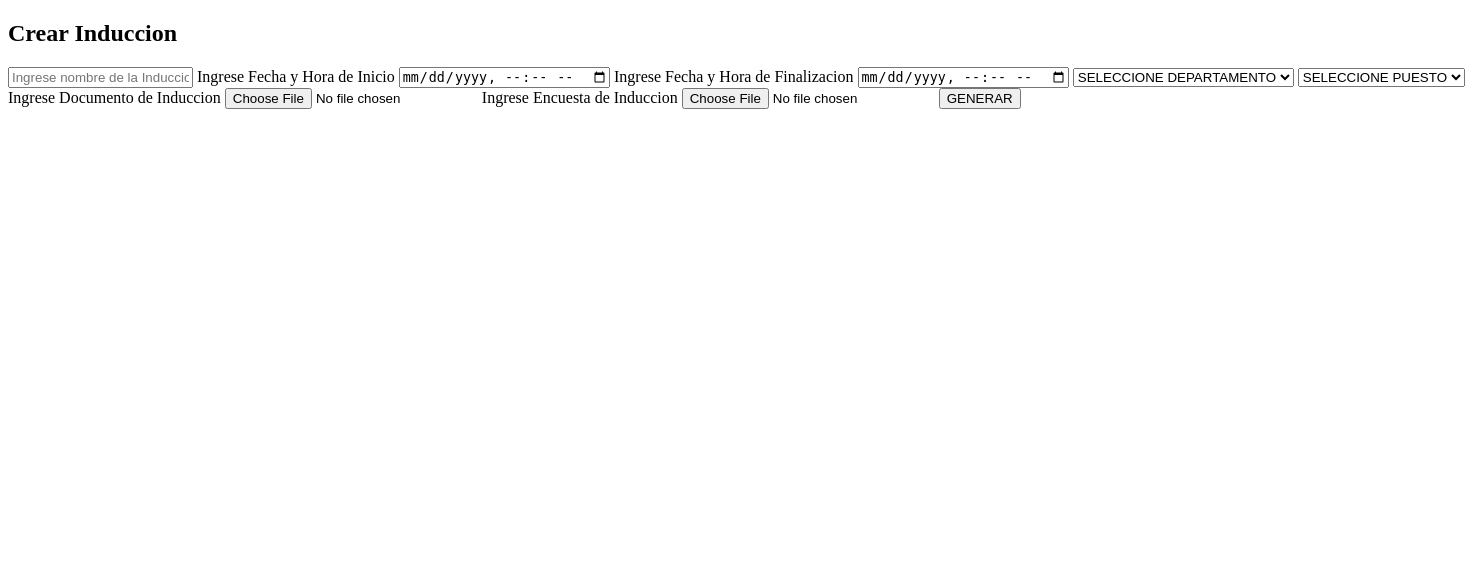
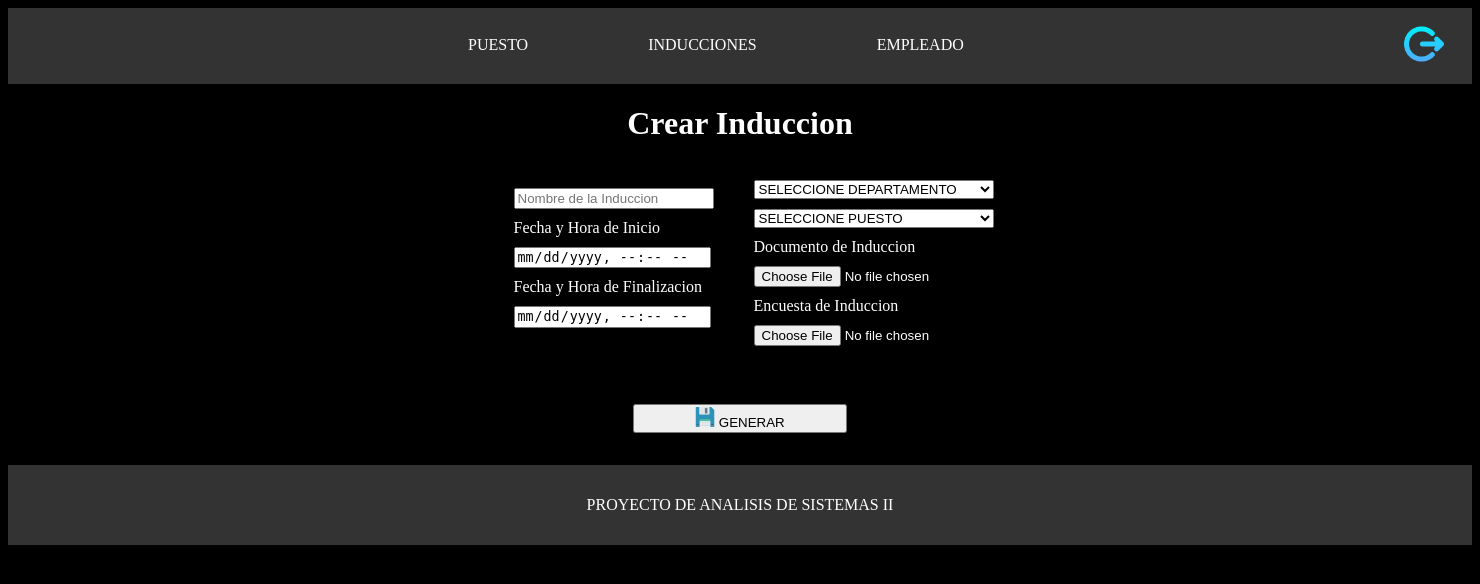
Before and after one commit to HugoFlores331/InduccionAnalisisSOII, a PHP site: page /Vista/administrador/mi-1.html in a window 1480 px wide. Shown: the top 584 px of the page. Run offline with PHP 8.4, Linux system fonts and the light colour scheme.

Commit message:
diseno/mejoras

```diff
--- a/Vista/administrador/css/me-1.css
+++ b/Vista/administrador/css/me-1.css
@@ -1,5 +1,6 @@
 body{
     background-color: black;
+    color: white;
 }
 
 .titulo{
--- /dev/null
+++ b/Vista/administrador/css/mi-1.css
@@ -0,0 +1,56 @@
+body{
+    color: white;
+    background-color: black;
+}
+
+h1{
+    text-align: center;
+}
+
+.c1{
+    display: flex;
+    justify-content: center;
+}
+
+.l1{
+    margin-top:1.5rem ;
+}
+
+.l1 li,
+.l2 li{
+    margin-bottom: 10px;
+}
+
+.l1 input,
+.l1 label{
+    width: 12rem;
+    text-align:left;
+    display: flex;
+}
+
+.l2 select{
+    width: 15rem;
+    text-align: left;
+}
+
+.l2 label{
+    text-align: center;
+    display: flex;
+    width:12rem;
+}
+
+.btn{
+    text-align: center;
+    margin-top: 2rem;
+    margin-bottom: 2rem;
+}
+
+button{
+    transition: 0.1s;
+}
+
+button:hover{
+    color: white;
+    background-color: forestgreen;
+    transform: scale(1.2);
+}
--- a/Vista/administrador/mi-1.html
+++ b/Vista/administrador/mi-1.html
@@ -3,45 +3,118 @@
 
     <head>
         <meta charset="UTF-8">
-        <meta name="viewport" content="width=device-width, initial-scale=1.0">
         <title>Document</title>
+        <link rel="stylesheet" href="css/barraA.css">
+        <link rel="stylesheet" href="css/barraB.css">
+        <link rel="stylesheet" href="css/mi-1.css">
     </head>
 
     <body>
-        <section class="contenido">
+
+        <header class="barra">
+            <ul class="centro">
+                <li>
+                    <a href="mPuesto.html">
+                        PUESTO
+                    </a>
+                </li>
+
+                <li >
+                    <a href="mInduccion.html">
+                        INDUCCIONES
+                    </a>
+                </li>
+
+                <li>
+                    <a href="mEmpleado.html">
+                        EMPLEADO
+                    </a>
+                </li>
+            </ul>
+
+            <ul class="derecha">
+                <li>
+                    <a href="../../index.html">
+                        <img src="iconos/cerrar-sesion.png" width="40">
+                    </a>
+                </li>
+            </ul>
+        </header>
+
         <h1>Crear Induccion</h1>
 
-            <input type="text" name="nameInduccion" id="nameInduccion" placeholder="Ingrese nombre de la Induccion">
+        <section class="c1">
+            <ul class="l1">
+                <li>
+                    <input type="text" name="nameInduccion" id="nameInduccion" placeholder="Nombre de la Induccion">
+                </li>
 
-            <label for="text">Ingrese Fecha y Hora de Inicio</label>
+                <li>
+                    <label for="text">Fecha y Hora de Inicio</label>
+                </li>
+
+                <li>
                     <input type="datetime-local" name="inicioInduccion" id="inicioInduccion">
+                </li>
 
-            <label for="text">Ingrese Fecha y Hora de Finalizacion</label>
+                <li>
+                    <label for="text">Fecha y Hora de Finalizacion</label>
+                </li>
+
+                <li>
                     <input type="datetime-local" name="finalInduccion" id="finalInduccion">
+                </li>
+            </ul>
 
-
+                <ul class="l2">
+                    <li>
                         <select name="opDepartamento" id="opDepartamento">
                             <option value="0">SELECCIONE DEPARTAMENTO</option>
                             <option value="1">1.</option>
                             <option value="2">2.</option>
                             <option value="3">3.</option>
                         </select>
+                    </li>
 
+                    <li>
                         <select name="opPuesto" id="opPuesto">
                             <option value="0">SELECCIONE PUESTO</option>
                             <option value="1">1.</option>
                             <option value="2">2.</option>
                             <option value="3">3.</option>
                         </select>
+                    </li>
 
-            <label for="text">Ingrese Documento de Induccion</label>
+                    <li>
+                        <label for="text">Documento de Induccion</label>
+                    </li>
+
+                    <li>
                         <input type="file" name="dInduccion" id="dInduccion" accept=".pdf">
+                    </li>
 
-            <label for="text">Ingrese Encuesta de Induccion</label>
+                    <li>
+                        <label for="text">Encuesta de Induccion</label>
+                    </li>
+
+                    <li>
                         <input type="file" name="eInduccion" id="eInduccion" accept=".docx">
+                    </li>
+            </ul>
+        </section>
 
-            <button type="button">GENERAR</button>
+        <div class="btn">
+            <button type="button">
+                <img src="iconos/guardar.png" width="10%">
+                GENERAR
+            </button>
+        </div>
 
-        </section>
+        <footer class="barraBaja">
+            <div class="c">
+                <p> PROYECTO DE ANALISIS DE SISTEMAS II </p>
+            </div>
+        </footer>
+
     </body>
 </html>
```
Lines whose indentation alone changed are shown as unchanged.
